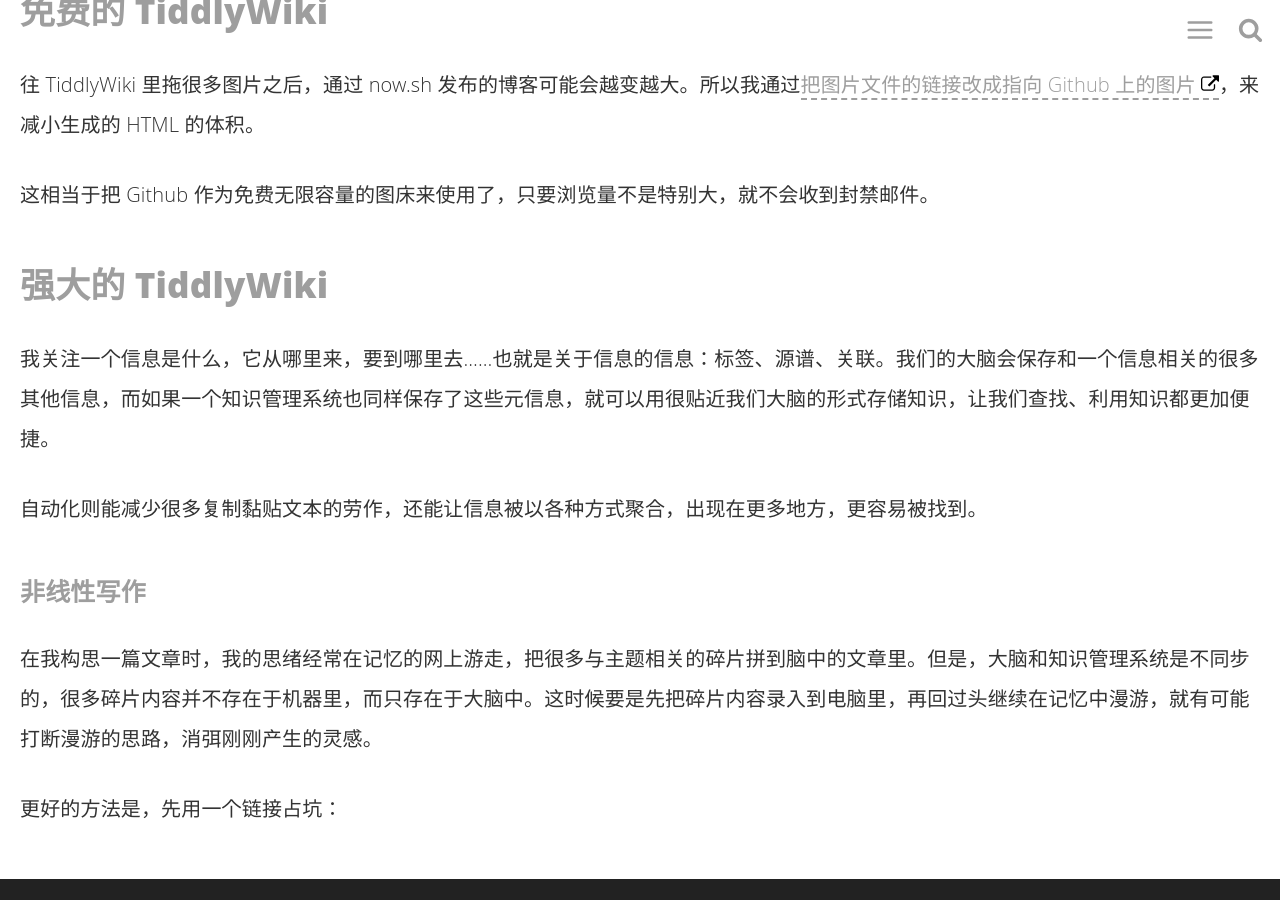
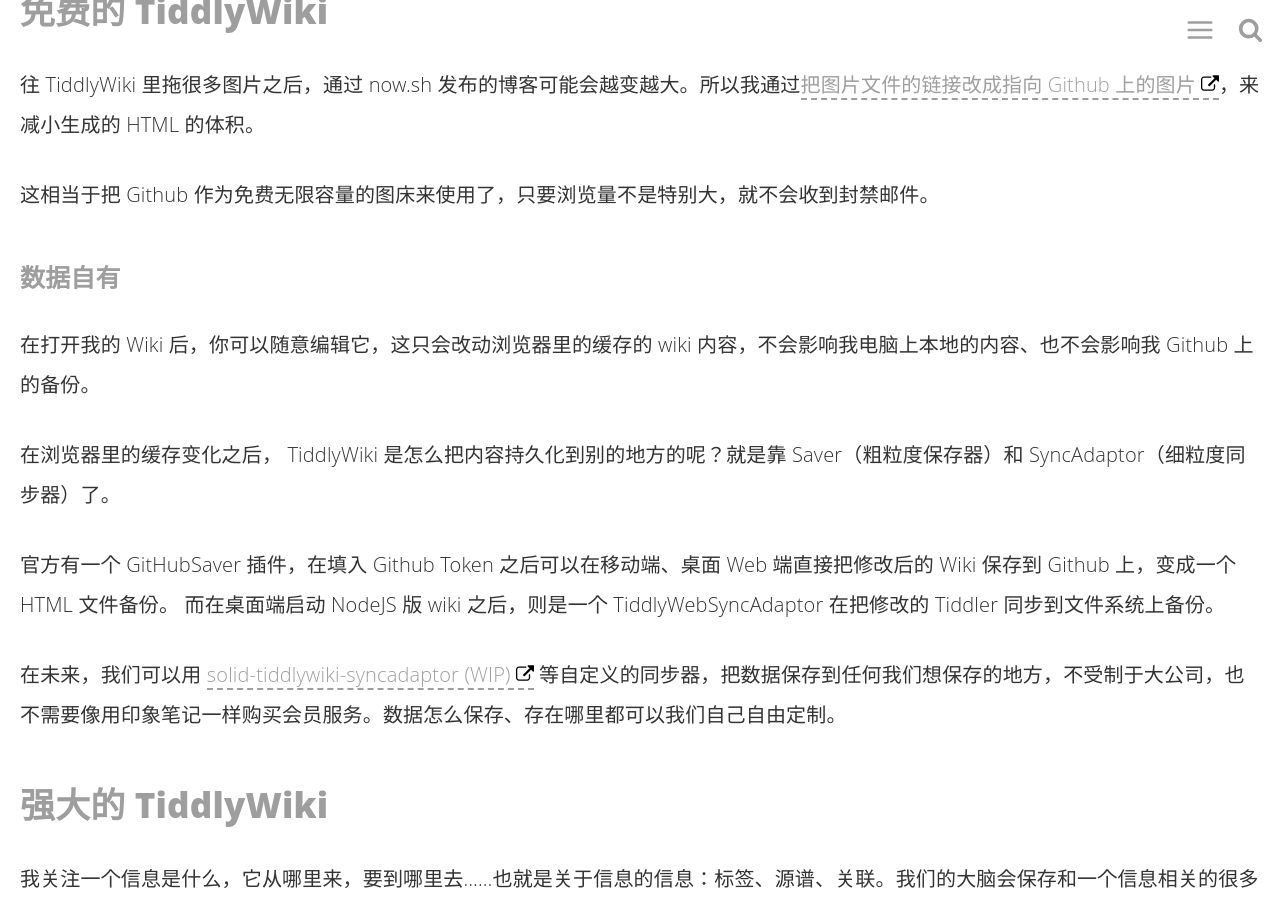
Before and after one commit to linonetwo/linonetwo.github.io, a Jekyll site: the page built from _posts/2020-04-13-用tiddlywiki替代notion和evernote管理知识.md, in a window 1280 px wide and 900 px high, scrolled down 18124 px. Built offline with Jekyll 4.4.1, drawn with Linux system fonts in a browser that asks for light colours; comment, search, counter and statistics services are not loaded.

Commit message:
Update 2020-04-13-用tiddlywiki替代notion和evernote管理知识.md

```diff
--- a/_posts/2020-04-13-用tiddlywiki替代notion和evernote管理知识.md
+++ b/_posts/2020-04-13-用tiddlywiki替代notion和evernote管理知识.md
@@ -166,6 +166,17 @@
 
 这相当于把 Github 作为免费无限容量的图床来使用了，只要浏览量不是特别大，就不会收到封禁邮件。
 
+### 数据自有
+
+在打开我的 Wiki 后，你可以随意编辑它，这只会改动浏览器里的缓存的 wiki 内容，不会影响我电脑上本地的内容、也不会影响我 Github 上的备份。
+
+在浏览器里的缓存变化之后， TiddlyWiki 是怎么把内容持久化到别的地方的呢？就是靠 Saver（粗粒度保存器）和 SyncAdaptor（细粒度同步器）了。
+
+官方有一个 GitHubSaver 插件，在填入 Github Token 之后可以在移动端、桌面 Web 端直接把修改后的 Wiki 保存到 Github 上，变成一个 HTML 文件备份。
+而在桌面端启动 NodeJS 版 wiki 之后，则是一个 TiddlyWebSyncAdaptor 在把修改的 Tiddler 同步到文件系统上备份。
+
+在未来，我们可以用 [solid-tiddlywiki-syncadaptor (WIP)](https://github.com/linonetwo/solid-tiddlywiki-syncadaptor) 等自定义的同步器，把数据保存到任何我们想保存的地方，不受制于大公司，也不需要像用印象笔记一样购买会员服务。数据怎么保存、存在哪里都可以我们自己自由定制。
+
 ## 强大的 TiddlyWiki
 
 我关注一个信息是什么，它从哪里来，要到哪里去……也就是关于信息的信息：标签、源谱、关联。我们的大脑会保存和一个信息相关的很多其他信息，而如果一个知识管理系统也同样保存了这些元信息，就可以用很贴近我们大脑的形式存储知识，让我们查找、利用知识都更加便捷。
```
